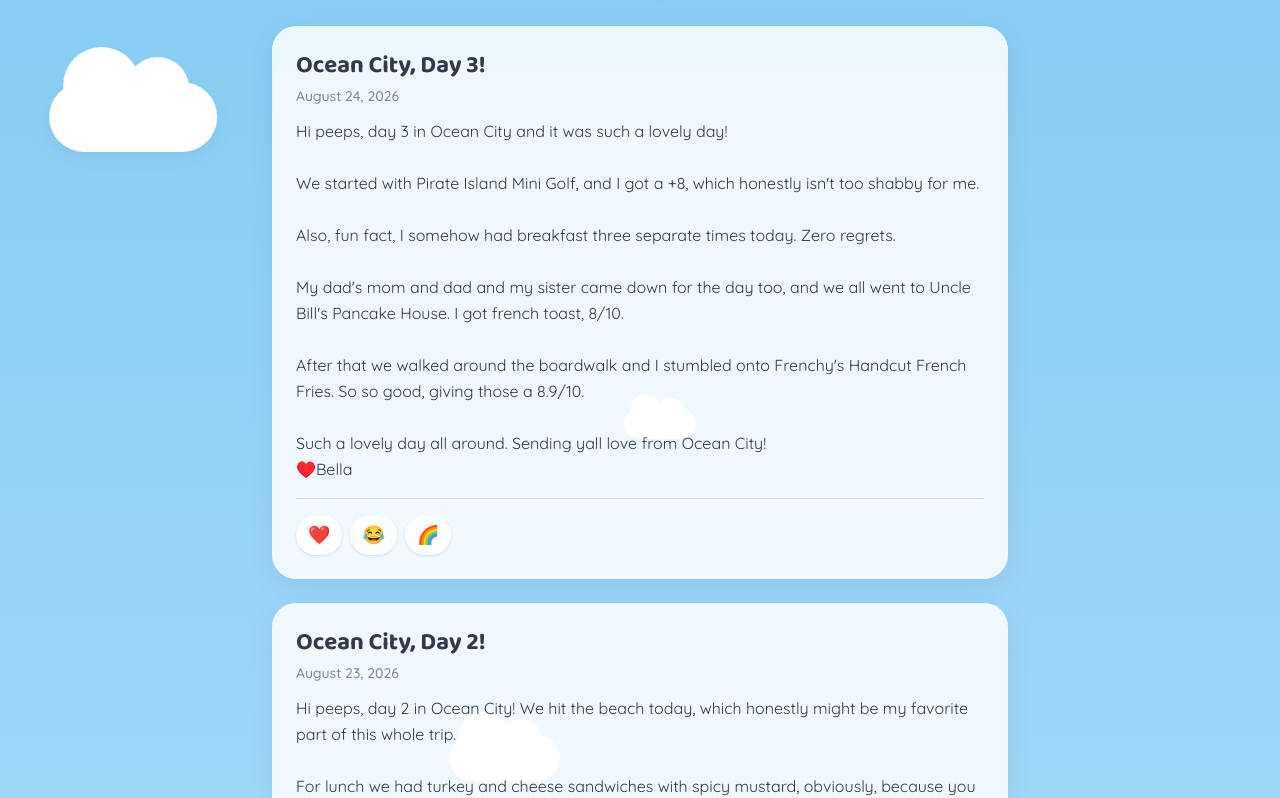
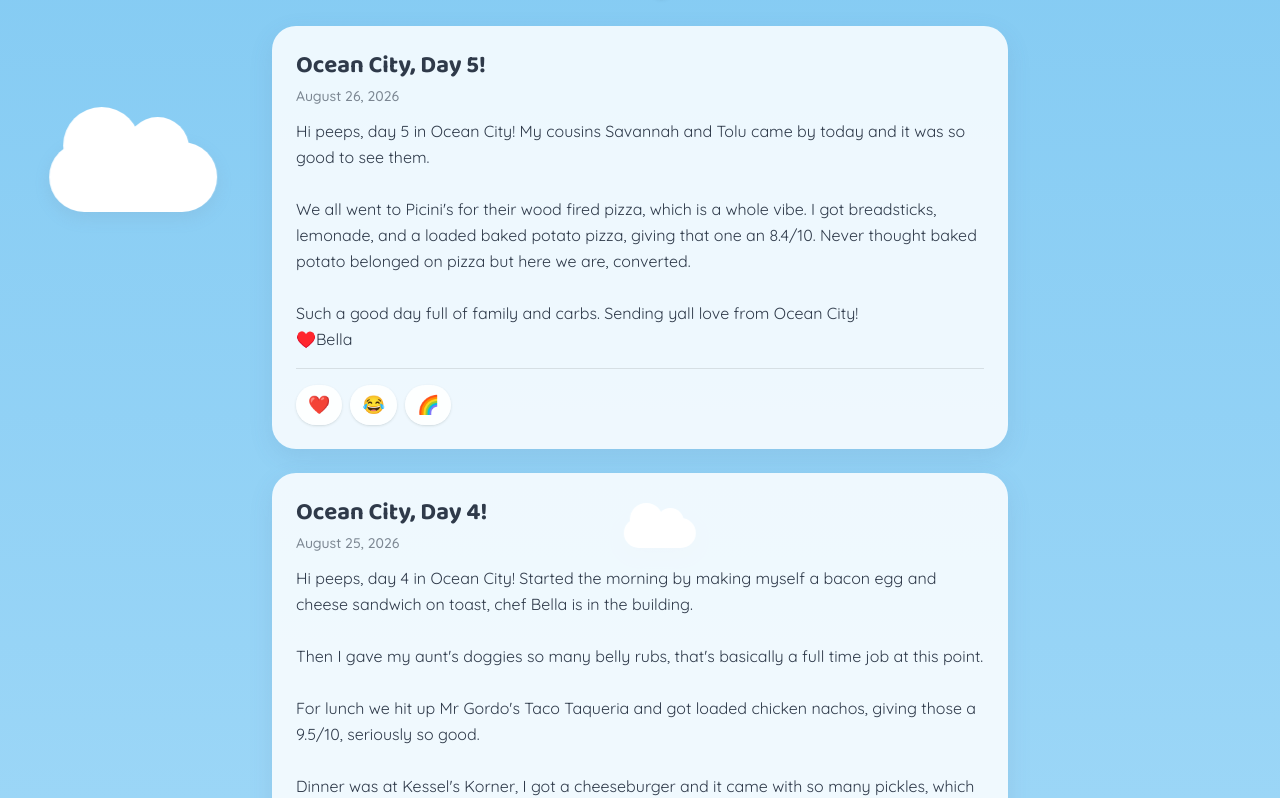
Before and after one commit to gregorylebed-code/bella-website, a Next.js app: page /blog in a window 1280 px wide. Shown: the part 310-1108 px from the top of the page. Built offline with nearby package versions, Linux system fonts and the light colour scheme.

Commit message:
Add Ocean City Day 4 and Day 5 blog posts

```diff
--- a/src/app/content.ts
+++ b/src/app/content.ts
@@ -679,6 +679,30 @@ export const ingredients: { name: string; emoji: string; note: string; photo: st
 // -----------------------------
 export const blogPosts: { title: string; date: string; text: string }[] = [
   {
+    title: "Ocean City, Day 5!",
+    date: "August 26, 2026",
+    text: `Hi peeps, day 5 in Ocean City! My cousins Savannah and Tolu came by today and it was so good to see them.
+
+We all went to Picini's for their wood fired pizza, which is a whole vibe. I got breadsticks, lemonade, and a loaded baked potato pizza, giving that one an 8.4/10. Never thought baked potato belonged on pizza but here we are, converted.
+
+Such a good day full of family and carbs. Sending yall love from Ocean City!
+♥️Bella`,
+  },
+  {
+    title: "Ocean City, Day 4!",
+    date: "August 25, 2026",
+    text: `Hi peeps, day 4 in Ocean City! Started the morning by making myself a bacon egg and cheese sandwich on toast, chef Bella is in the building.
+
+Then I gave my aunt's doggies so many belly rubs, that's basically a full time job at this point.
+
+For lunch we hit up Mr Gordo's Taco Taqueria and got loaded chicken nachos, giving those a 9.5/10, seriously so good.
+
+Dinner was at Kessel's Korner, I got a cheeseburger and it came with so many pickles, which is exactly my kind of burger.
+
+Another great one in the books. Sending yall love from the beach!
+♥️Bella`,
+  },
+  {
     title: "Ocean City, Day 3!",
     date: "August 24, 2026",
     text: `Hi peeps, day 3 in Ocean City and it was such a lovely day!
```
